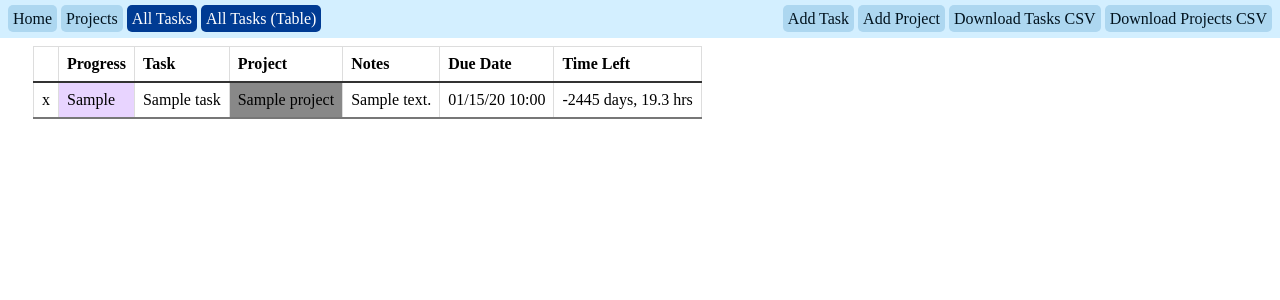
After one commit to a2saur/project-task-organizer, a Flask app: page /taskstable in a window 1280 px wide. The commit adds this page. Shown: the top 300 px of the page. Run offline with Flask 3, Linux system fonts and the light colour scheme; tables that the repository leaves empty hold one stand-in row (values such as "Sample post"); some libraries are stand-ins or nearby versions.

Commit message:
Added basic table page for viewing tasks

```diff
--- a/app/main/routes.py
+++ b/app/main/routes.py
@@ -38,6 +38,18 @@ def view_tasks():
     todayTasks = Task.query.filter_by(doToday=True).order_by(Task.dueDate.asc()).all()
     allTasks = Task.query.filter_by(doToday=False).order_by(Task.dueDate.asc()).all()
     return render_template('all_tasks.html', current_view='tasks',
+                           todayTasks=todayTasks,
+                           tasks=allTasks,
+                           today=datetime.today(),
+                           progress_opts=PROGRESS_OPTIONS,
+                           projects=Project.query.all())
+
+@main_bp.route('/taskstable', methods=['GET'])
+def view_tasks_table():
+    # allTasks = db.session.scalars(sqla.select(Task))
+    todayTasks = Task.query.filter_by(doToday=True).order_by(Task.dueDate.asc()).all()
+    allTasks = Task.query.filter_by(doToday=False).order_by(Task.dueDate.asc()).all()
+    return render_template('all_tasks_table.html', current_view='tasks',
                            todayTasks=todayTasks,
                            tasks=allTasks,
                            today=datetime.today(),
--- /dev/null
+++ b/app/main/templates/_task_row.html
@@ -0,0 +1,36 @@
+{% if task.progress == 'Not started' %}
+    {% set progress_color = "#ffd4d4" %}
+{% elif task.progress == 'In progress' %}
+    {% set progress_color = "#feffd4" %}
+{% elif task.progress == 'Almost done' %}
+    {% set progress_color = "#e7ffc2" %}
+{% elif task.progress == 'Done' %}
+    {% set progress_color = "#c6ffc4" %}
+{% else %}
+    {% set progress_color = "#e8d4ff" %}
+{% endif %}
+<tr class="{% if task.doToday %}do-today-row{% endif %}
+    {% if end_today %}task-today-row{% endif %}">
+    <td>{% if task.doToday %}x{% endif %}</td>
+    <td class="progress-cell"
+        style="--bgColor: {{progress_color}};">{{task.progress}}</td>
+    <td>{{task.title}}</td>
+    <td class="project-cell"
+        style="--bgColor: {{task.project.hexColor}}">{{task.project.title}}</td>
+    <td>{% if task.description %}{{task.description}}{% endif %}</td>
+    {% if task.dueDate %}
+        <td
+            {%if task.progress != 'Done'%}
+                {%if task.softDeadline %}blue-marker-underline{%else%}red-marker-underline{%endif%}
+            {%endif%}">{{task.get_due_date()}}</td>
+        <td>{% if task.progress != 'Done' %}
+            {% set td_days = (task.dueDate-today).days %}
+            {% set td_hrs = ((task.dueDate-today).total_seconds()/3600) - (td_days*24)%}
+            {% if td_days != 0%}{{td_days}} days,{%endif%}
+            {{td_hrs | float | round(1)}} hrs{% endif %}
+        </td>
+    {% else %}
+        <td></td>
+        <td></td>
+    {% endif %}
+</tr>
--- /dev/null
+++ b/app/main/templates/all_tasks_table.html
@@ -0,0 +1,32 @@
+{% extends "base.html" %}
+
+{% block content %}
+<link rel="stylesheet" href="{{ url_for('static', filename='css/task_table.css') }}">
+    <table class="task-table">
+        <tr class="task-header-row">
+            <th></th>
+            <th>Progress</th>
+            <th>Task</th>
+            <th>Project</th>
+            <th>Notes</th>
+            <th>Due Date</th>
+            <th>Time Left</th>
+        </tr>
+        {% set end_today=false %}
+        {% for task in todayTasks %}
+            {% if task.progress != 'Done' %}
+                {% if loop.last %}
+                    {% set end_today=true %}
+                {% endif %}
+                {% include '_task_row.html' %}
+            {% endif %}
+        {% endfor %}
+
+        {% set end_today=false %}
+        {% for task in tasks %}
+            {% if task.progress != 'Done' %}
+                {% include '_task_row.html' %}
+            {% endif %}
+        {% endfor %}
+    </table>
+{% endblock %}
--- a/app/main/templates/base.html
+++ b/app/main/templates/base.html
@@ -21,6 +21,7 @@
             <a href="{{url_for('main.index')}}" {%if current_view=='index'%}class="active"{%endif%}>Home</a>
             <a href="{{url_for('projects.view_projects')}}" {%if current_view=='projects'%}class="active"{%endif%}}>Projects</a>
             <a href="{{url_for('main.view_tasks')}}" {%if current_view=='tasks'%}class="active"{%endif%}>All Tasks</a>
+            <a href="{{url_for('main.view_tasks_table')}}" {%if current_view=='tasks'%}class="active"{%endif%}>All Tasks (Table)</a>
         </span>
         <span>
             <!-- <a href="{{url_for('main.add_task')}}" {%if current_view=='add_task'%} class="active"{%endif%}>Add Task</a> -->
--- /dev/null
+++ b/app/static/css/task_table.css
@@ -0,0 +1,32 @@
+.task-table {
+    border-collapse: collapse;
+    margin-left: 25px;
+    margin-right: 25px;
+}
+
+.task-table td, .task-table th {
+  border: 1px solid #dddddd;
+  text-align: left;
+  padding: 8px;
+}
+
+.task-header-row {
+    border-bottom: 2px solid #333;
+}
+
+.task-today-row {
+    border-bottom: 2px solid #777;
+}
+
+.do-today-row {
+
+}
+
+.progress-cell {
+    background-color: var(--bgColor);
+}
+
+.project-cell {
+    background-color: var(--bgColor);
+    color: contrast-color(var(--bgColor));
+}
```
